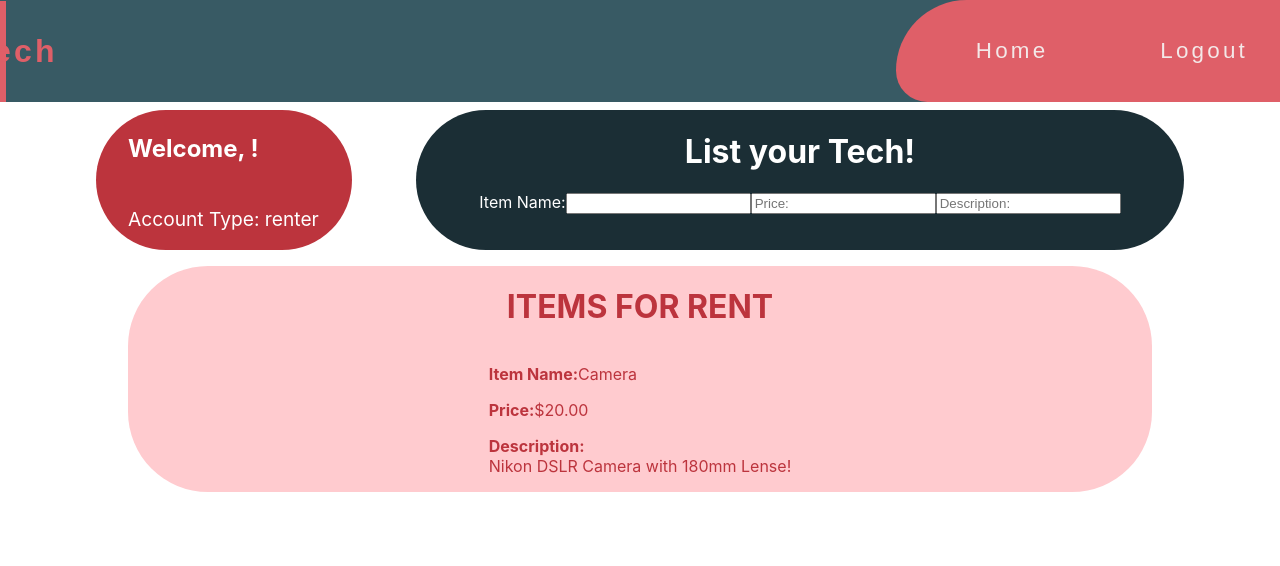
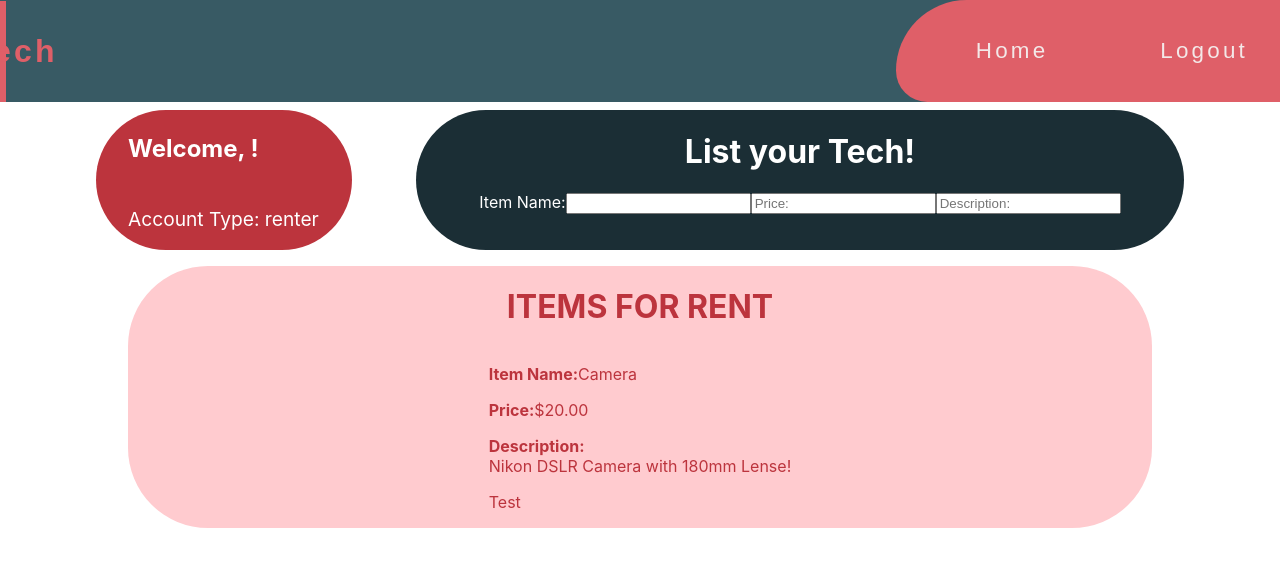
Before and after one commit to Rent-My-Tech/front-end, a React (Create React App) app in the folder rent-my-tech/: page /Dashboard in a window 1280 px wide. Shown: the top 566 px of the page. Built offline with nearby package versions, Linux system fonts and the light colour scheme.

Commit message:
Update ItemsList.js
test

```diff
--- a/rent-my-tech/src/components/ItemsList.js
+++ b/rent-my-tech/src/components/ItemsList.js
@@ -11,6 +11,7 @@ const ItemsList = () => {
                 <p><b>Item Name:</b>Camera</p>
                 <p><b>Price:</b>$20.00</p>
                 <p><b>Description:</b><br/>Nikon DSLR Camera with 180mm Lense!</p>
+                <p>Test</p>
             </div>
         </>
     )
```
